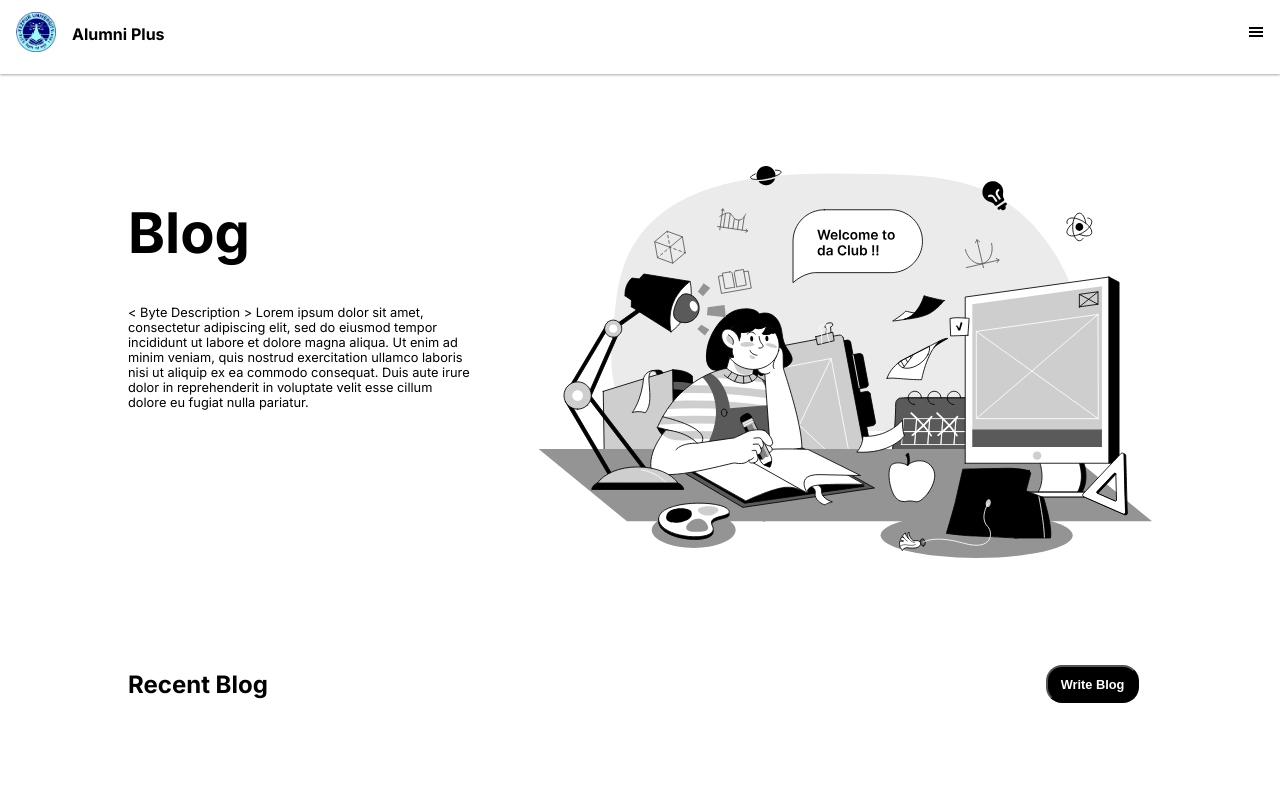
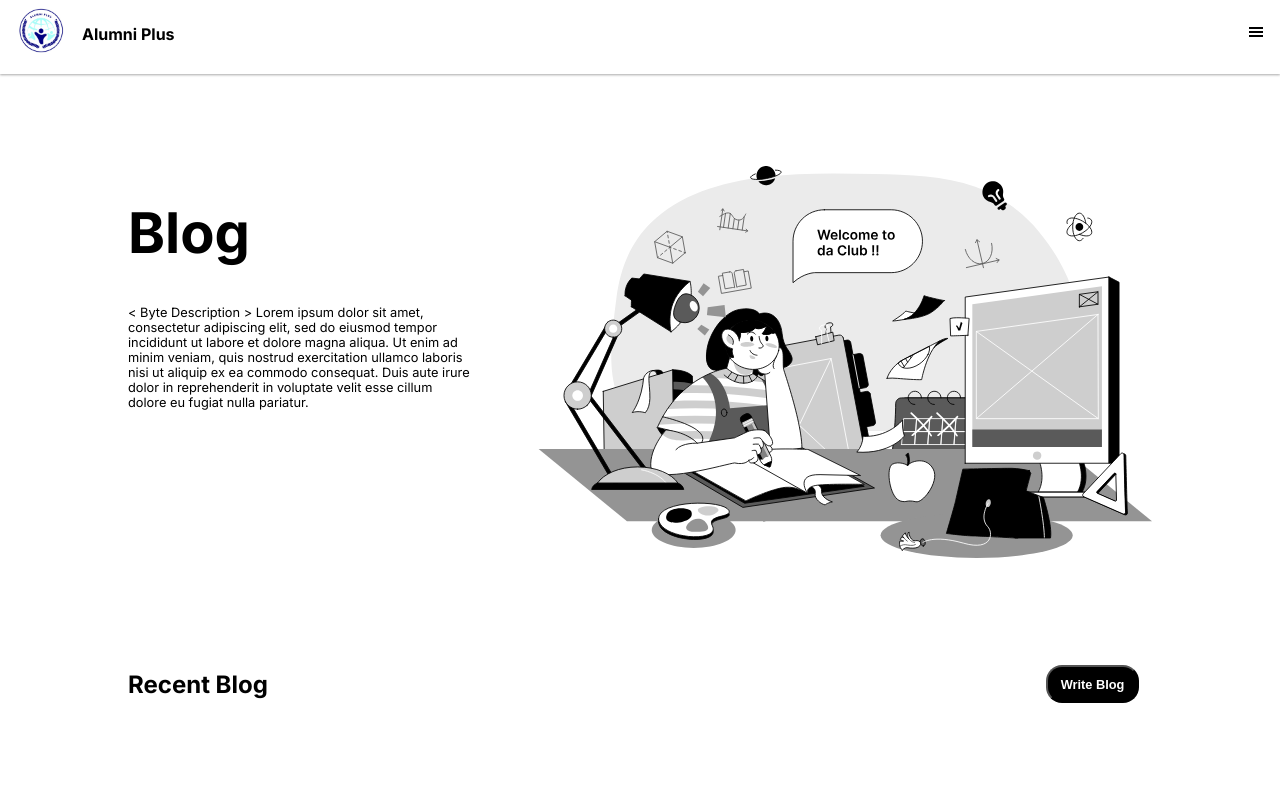
Before and after one commit to Heavy108/Alumn, a Next.js app in the folder alumn/: page /Blog in a window 1280 px wide. Shown: the top 800 px of the page. Built offline with nearby package versions, Linux system fonts and the light colour scheme; no server answers; the database is empty.

Commit message:
added new logo

```diff
--- a/alumn/src/Components/Navbar.jsx
+++ b/alumn/src/Components/Navbar.jsx
@@ -19,7 +19,7 @@ function Navbar() {
       <div className={style.Nav}>
         <div className={style.list}>
           <span>
-            <Image src={logo} width={40} height={40} alt="University Logo" />
+            <Image src={logo} width={50} height={50} alt="University Logo" />
           </span>
           <Link href="/">
             <h4>Alumni Plus</h4>
```
Also changed, not shown: alumn/src/Assets/Logo.png.
